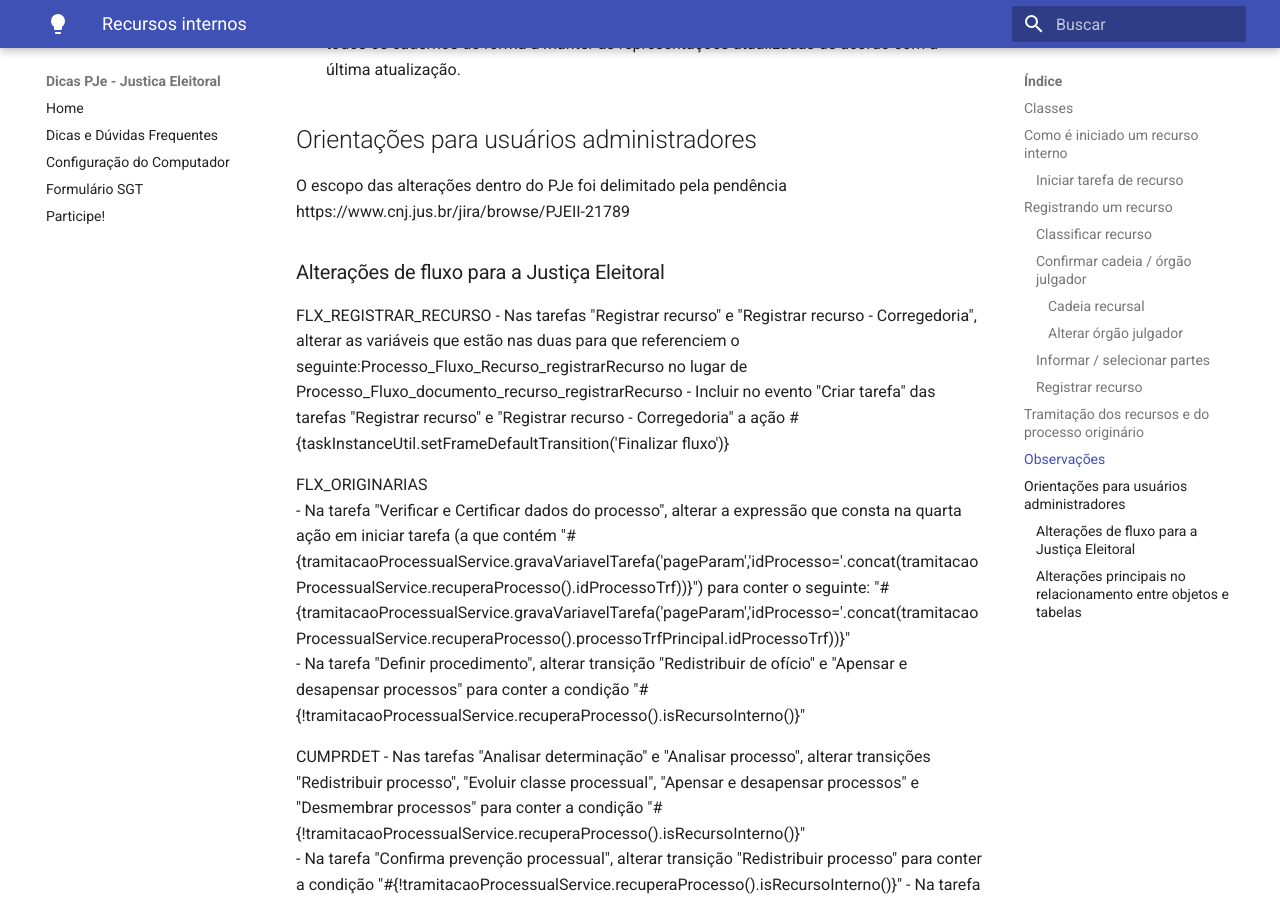
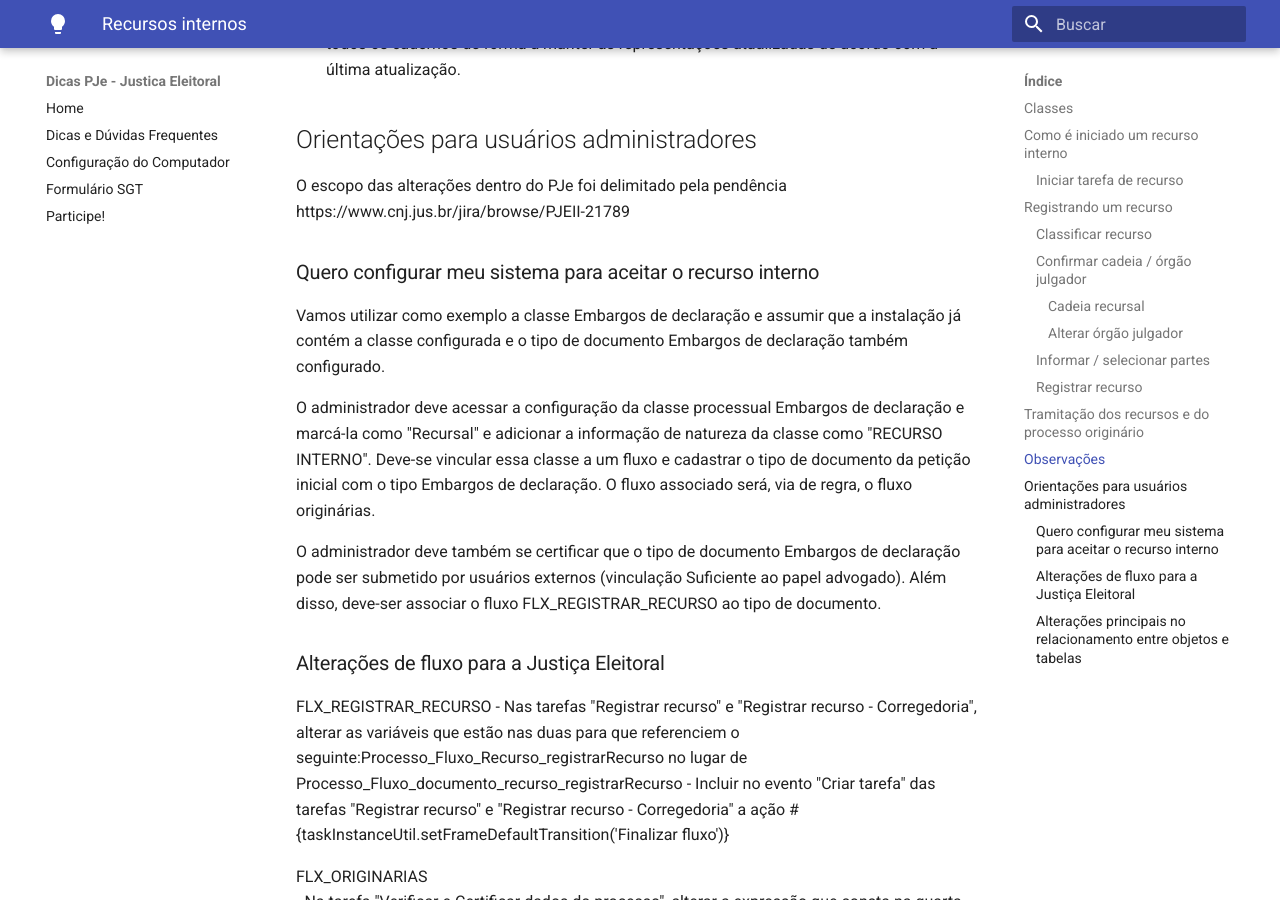
Before and after one commit to PJeJE/dicas_versao_1, an MkDocs documentation site: the page built from docs/recursos.md, in a window 1280 px wide and 900 px high, scrolled down 17259 px. Built offline with MkDocs 1.6.1 and Material for MkDocs 9.7.7, drawn with Linux system fonts in a browser that asks for light colours; nearby versions of some CDN libraries.

Commit message:
Update recursos.md

```diff
--- a/docs/recursos.md
+++ b/docs/recursos.md
@@ -200,6 +200,14 @@ Ressaltamos alguns comportamentos:
 
 O escopo das alterações dentro do PJe foi delimitado pela pendência https://www.cnj.jus.br/jira/browse/PJEII-21789
 
+### Quero configurar meu sistema para aceitar o recurso interno
+
+Vamos utilizar como exemplo a classe Embargos de declaração e assumir que a instalação já contém a classe configurada e o tipo de documento Embargos de declaração também configurado.
+
+O administrador deve acessar a configuração da classe processual Embargos de declaração e marcá-la como "Recursal" e adicionar a informação de natureza da classe como "RECURSO INTERNO". Deve-se vincular essa classe a um fluxo e cadastrar o tipo de documento da petição inicial com o tipo Embargos de declaração. O fluxo associado será, via de regra, o fluxo originárias.
+
+O administrador deve também se certificar que o tipo de documento Embargos de declaração pode ser submetido por usuários externos (vinculação Suficiente ao papel advogado). Além disso, deve-ser associar o fluxo FLX_REGISTRAR_RECURSO ao tipo de documento.
+
 ### Alterações de fluxo para a Justiça Eleitoral
 
 FLX_REGISTRAR_RECURSO
```
